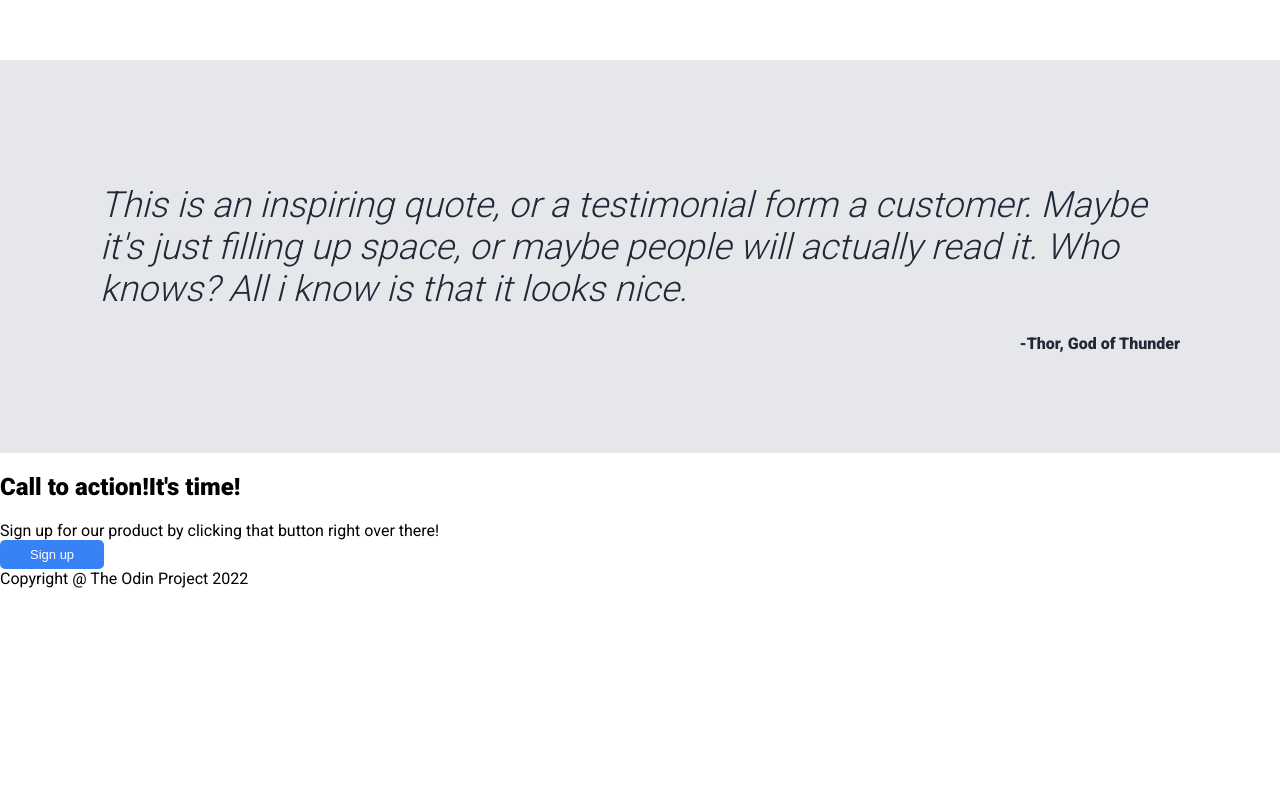
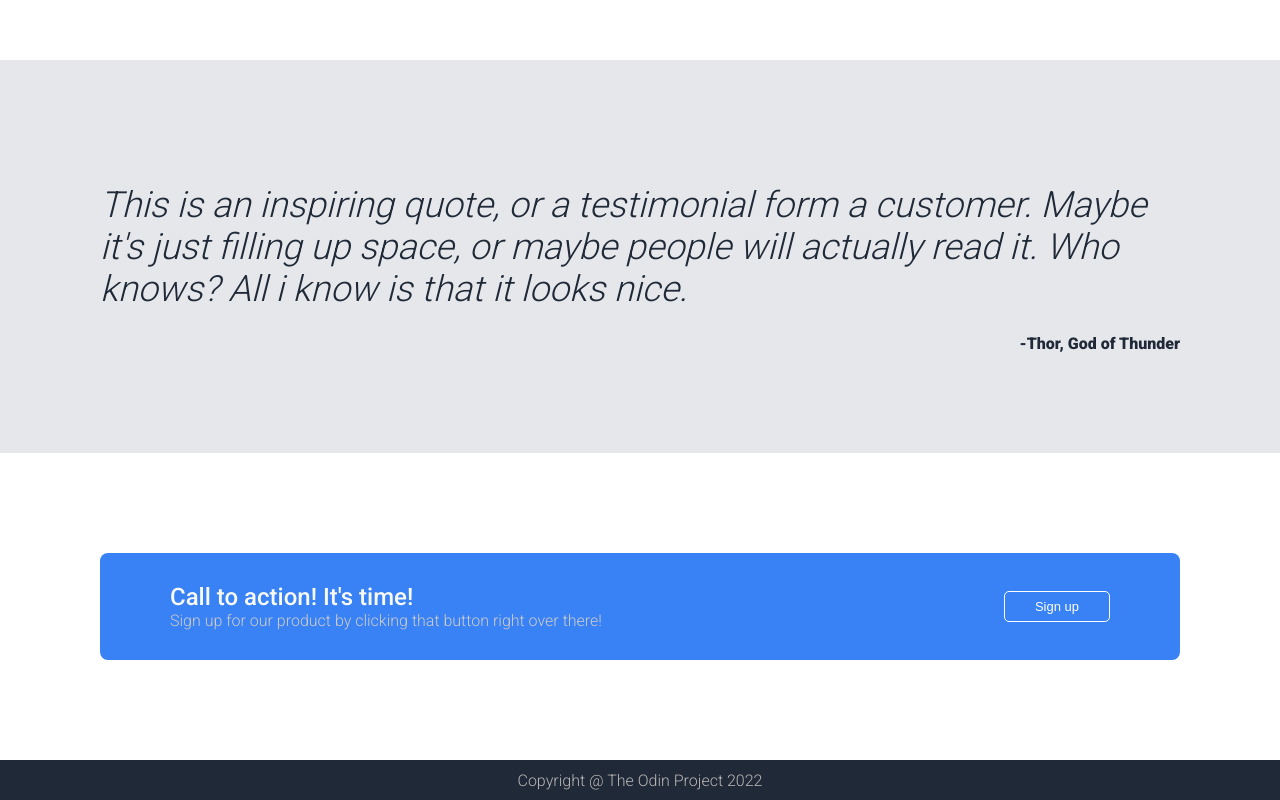
Before and after one commit to awrelyah/odin-project-landing-page, a plain HTML site: page index.html in a window 1280 px wide. Shown: the part 919-1719 px from the top of the page. Before the commit the page ends 1507 px from the top, so only its background shows below. Drawn offline with Linux system fonts and the light colour scheme; a web font is replaced by a local one.

Commit message:
add css to fourth section

```diff
--- a/index.html
+++ b/index.html
@@ -81,11 +81,11 @@
 
     </div>
 
-    <di class="end">
+    <div class="end">
 
         <div class="blue-box">
             <div class="box-start">
-                <h2> Call to action!It's time!</h2>
+                <h2> Call to action! It's time!</h2>
                 <p>Sign up for our product by clicking that button right over there!</p>
             </div>
             <div>
@@ -96,8 +96,9 @@
 
     </div>
 
-    <footer>
+    <div class="footer">
         Copyright @ The Odin Project 2022
-    </footer>
+    </div>
+
 </body>
 </html>
--- a/style.css
+++ b/style.css
@@ -153,3 +153,45 @@ button{
     font-weight: 900;
     align-self: flex-end;
 }
+
+.end{
+    background-color: white;
+}
+
+.blue-box{
+    background-color: #3882F6;
+    display: flex;
+    flex-direction: row;
+    margin: 100px;
+    padding: 30px 70px;
+    border-radius: 8px;
+    color:#F9FAF8;
+    justify-content: space-between;
+    align-items: center;
+}
+.box-start p,
+.box-start h2{
+    margin: 0;
+}
+.box-start p{
+    font-weight: 100;
+    color:#cecbcb;
+}
+
+.box-start h2{
+    font-weight: 500;
+}
+.end button{
+    border:1px solid white;
+}
+
+.footer {
+    background-color: #1F2937;
+    height: 40px;
+    text-align: center;
+    display:flex;
+    justify-content: center;
+    align-items: center;
+    color:#bab6b6;
+    font-weight: 200;
+}
```
